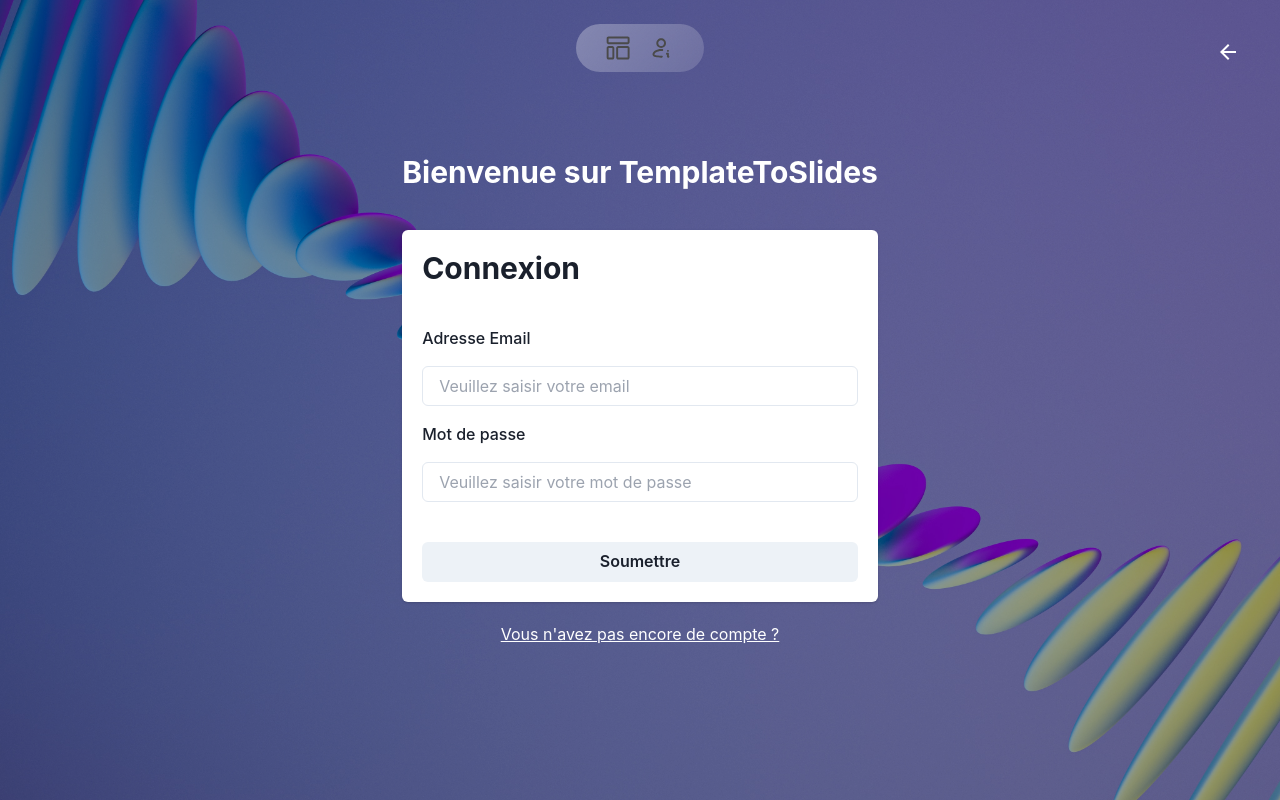
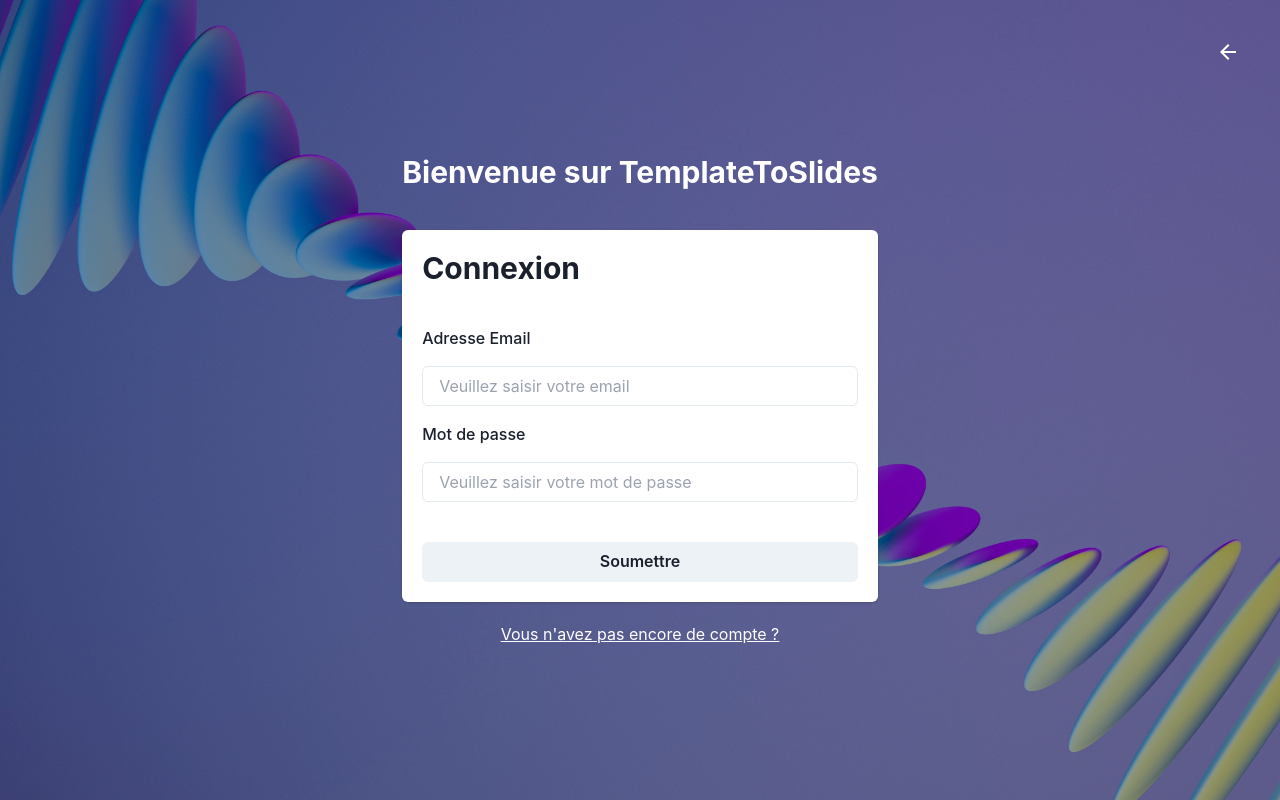
Before and after one commit to Draxx0/TemplateToSlides-front, a React (Vite) app: page /auth/signin in a window 1280 px wide. Built offline with nearby package versions, Linux system fonts and the light colour scheme.

Commit message:
:bug: fix bugs, doesn't show header on auth page

```diff
--- a/src/layout/Layout.tsx
+++ b/src/layout/Layout.tsx
@@ -5,6 +5,7 @@
 import { useNavigate } from "react-router-dom";
 
 const Layout = ({ children }: { children: React.ReactElement }) => {
+ const user = UserService.getUserFromLocalStorage();
  const navigate = useNavigate()
 
  const handleLogout = () => {
@@ -14,7 +15,7 @@
 
  return (
   <>
-   <Header />
+   {user && <Header />}
 
    <ArrowBackIcon onClick={handleLogout} className="absolute right-10 top-10 z-40 cursor-pointer hover:-translate-x-2 transition-all ease-in-out duration-200" color={"white"} w={6} h={6} />
 
--- a/src/pages/UserDashboard.tsx
+++ b/src/pages/UserDashboard.tsx
@@ -52,8 +52,8 @@
     link.click();
     document.body.removeChild(link);
     toast({
-      title: "Présentation crée",
-      description: `La présentation : ${presentation.presentationName} a bien était crée`,
+      title: "Présentation téléchargé",
+      description: `La présentation : ${presentation.presentationName} a bien était téléchargé`,
       status: 'success',
       duration: 9000,
       isClosable: true,
```
